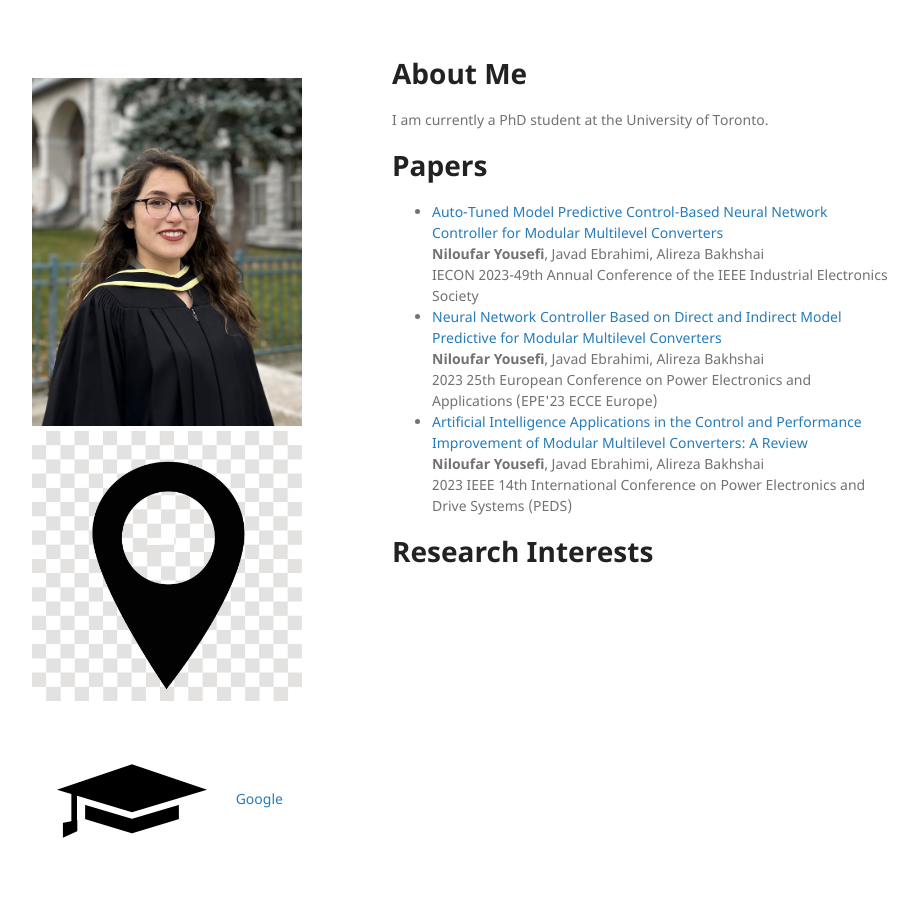
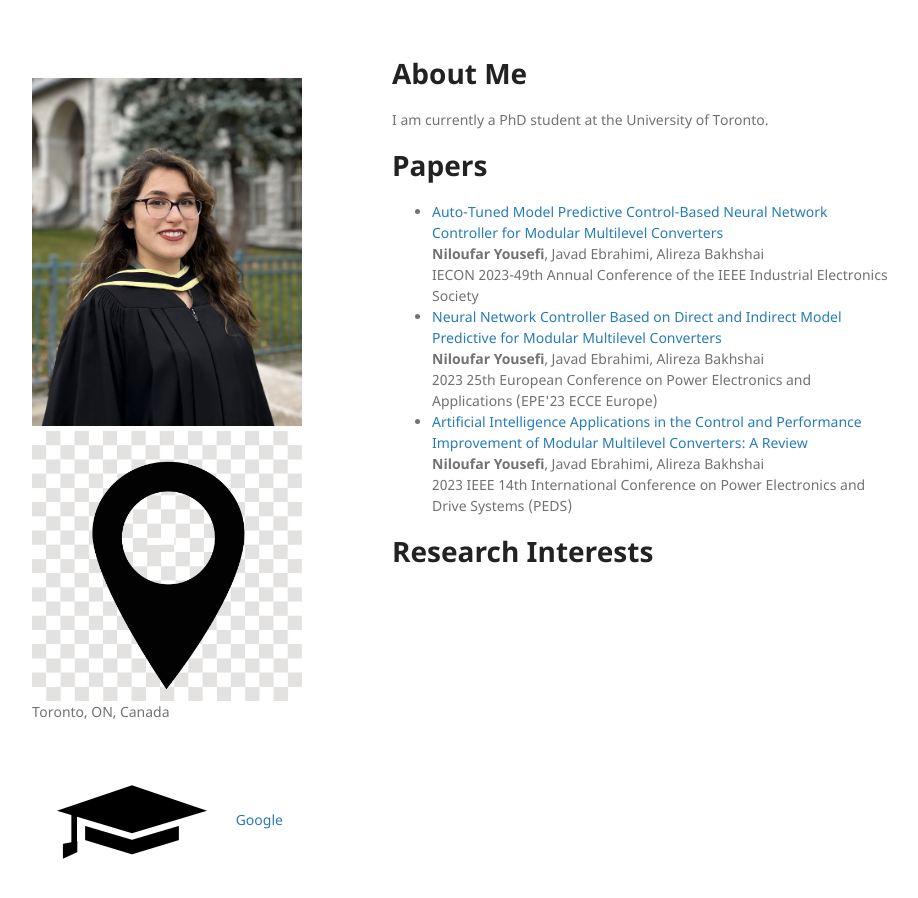
Before and after one commit to niluyou/NilufarYousefi, a Jekyll site: the page built from index.md, in a window 1280 px wide. Shown: the whole page, without its empty margins (178-1096 px from the left). Built offline with Jekyll 4.4.1, drawn with Linux system fonts in a browser that asks for light colours.

Commit message:
Update default.html

```diff
--- a/_layouts/default.html
+++ b/_layouts/default.html
@@ -28,14 +28,14 @@
 
         <img src="Niloufar.jpg" alt="Niloufar Yousefi">
 
-        <img src="Location.jpg"" style="vertical-align: middle;"Toronto, ON, Canada>
+        <img src="Location.jpg" style="vertical-align: middle;">Toronto, ON, Canada
 
         <a href="https://scholar.google.ca/citations?user=Mj6tN2EAAAAJ&hl=en">
-          <img src="Scholar.png"" style="vertical-align: middle;"> Google Scholar
+          <img src="Scholar.png" style="vertical-align: middle;"> Google Scholar
         </a>
 
         <a href="https://www.linkedin.com/in/niloufaryousefi/">
-          <img src="LinkedIn.png"" style="vertical-align: middle;">LinkedIn
+          <img src="LinkedIn.png" style="vertical-align: middle;">LinkedIn
         </a>
 
         <a href="https://scholar.google.ca/citations?user=Mj6tN2EAAAAJ&hl=en">Google Scholar</a>
```
